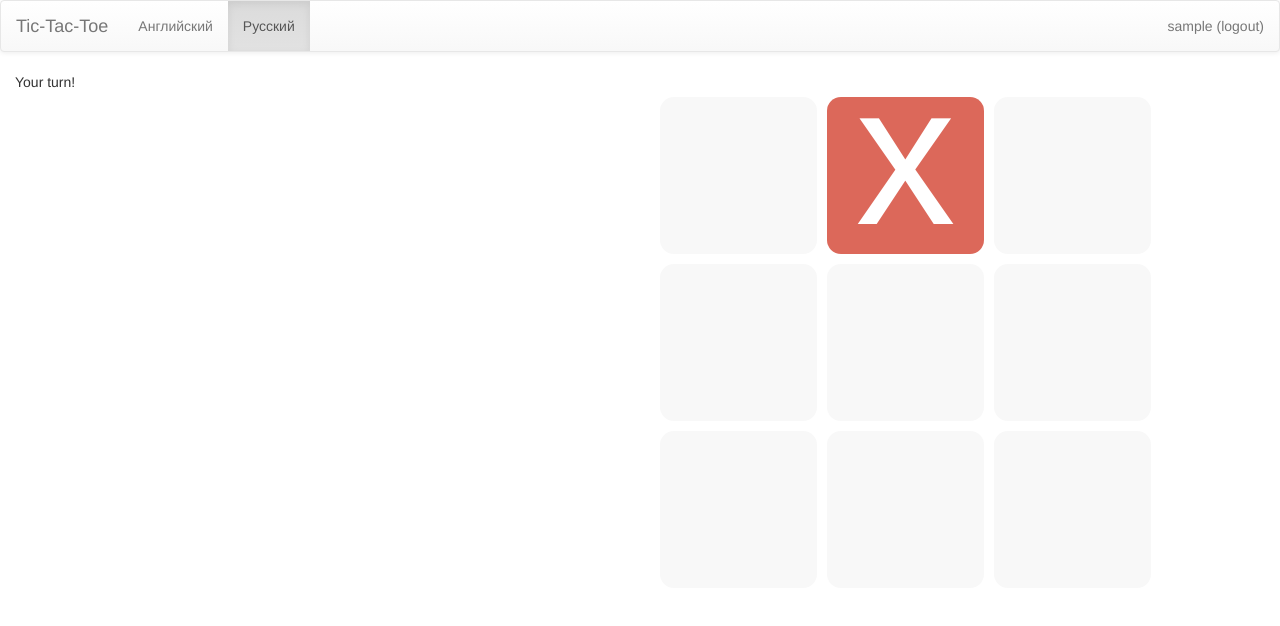
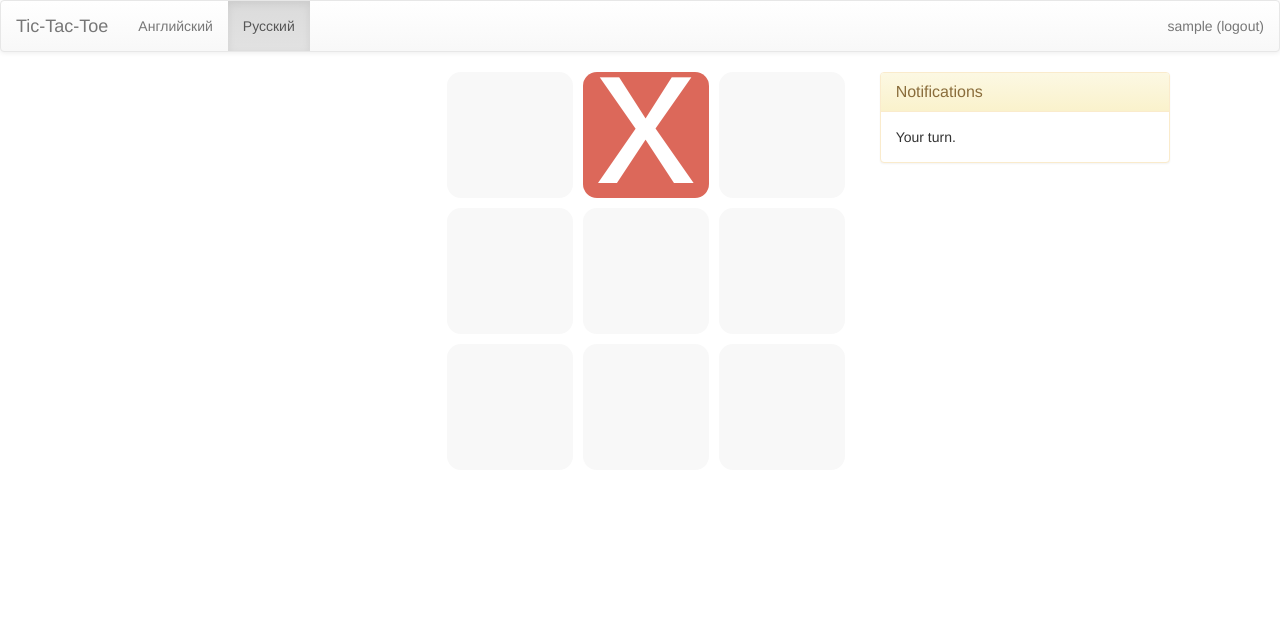
Before and after one commit to SrgyPetrov/tic-tac-toe, a Django app: page /ru/game/1/ in a window 1280 px wide. Shown: the top 626 px of the page. Run offline with Django 3.2, Linux system fonts and the light colour scheme; a user stored in the database is signed in; tables that the repository leaves empty hold one stand-in row (values such as "Sample post"); some libraries are stand-ins or nearby versions.

Commit message:
template fixes

```diff
--- a/game/views.py
+++ b/game/views.py
@@ -84,11 +84,37 @@ class GameDetailView(LoginRequiredMixin, DetailView):
 
     def get_context_data(self, **kwargs):
         context = super(GameDetailView, self).get_context_data(**kwargs)
+        self.player = 'x' if self.object.first_user == self.request.user else 'o'
+        self.playfield = self.object.get_playfield()
+        status, notification_text = self.get_notification()
         context.update({
-            'playfield': self.object.get_playfield(),
-            'player': 'x' if self.object.first_user == self.request.user else 'o',
+            'playfield': self.playfield,
+            'player': self.player,
+            'notification_text': notification_text,
+            'status': status
         })
         return context
+
+    def get_notification(self):
+        if self.playfield.is_game_over():
+            return self.get_result()
+        else:
+            return self.get_current_move()
+
+    def get_current_move(self):
+        if self.player == 'x':
+            return 'warning', _(u'Your turn.')
+        else:
+            return 'warning', _(u'Your opponents turn.')
+
+    def get_result(self):
+        winner = self.playfield.get_winner()
+        if winner and winner == self.player:
+            return 'success', _(u'You won!')
+        elif winner and winner != self.player:
+            return 'danger', _(u'You lost the game.')
+        else:
+            return 'info', _(u'Its a tie!')
 
 
 @login_required
--- a/project/static/css/game.css
+++ b/project/static/css/game.css
@@ -1,14 +1,19 @@
 .active-link {
     pointer-events: none;
 }
+
+.game-container {
+  width: 438px;
+}
+
 .playfield {
   height: 330px;
   width: 330px;
 }
 @media (min-width: 450px) {
   .playfield {
-    width: 535px;
-    height: 535px;
+    width: 410px;
+    height: 410px;
   }
 }
 .playfield div {
@@ -17,7 +22,7 @@
   cursor: pointer;
   color: #fff;
   height: 90px;
-  margin: 5px;
+  margin: 0 5px 10px;
   display: block;
   float: left;
   width: 90px;
@@ -31,9 +36,9 @@
 }
 @media (min-width: 450px) {
   .playfield div {
-    height: 157px;
-    width: 157px;
-    line-height: 115px;
+    height: 126px;
+    line-height: 84px;
+    width: 126px;
     font-size: 200px;
   }
 }
--- a/project/static/js/messages.js
+++ b/project/static/js/messages.js
@@ -73,7 +73,9 @@ function SwapUser() {
     }
 }
 
-socket.send("subscribe:" + user_id);
+if (typeof user_id != 'undefined') {
+    socket.send("subscribe:" + user_id);
+}
 
 function SetNotificationMessage(message) {
     $("#notifications").html("<div>" + message + "</div>");
--- a/project/templates/base.html
+++ b/project/templates/base.html
@@ -35,7 +35,7 @@
 
     <div class="container-fluid">
 
-
+{% comment %}
   <div id="notifications" class="messages">
       {% if messages %}
           {% for message in messages %}
@@ -44,11 +44,16 @@
       {% endif %}
   </div>
   <div id="messages" class="messages">
-        {% block messages %}{% endblock %}
   </div>
-
-
+{% endcomment %}
+      <div class="row">
+        <div class="col-md-4 col-md-offset-4 game-container">
           {% block content %}{% endblock content %}
+        </div>
+        <div class="col-md-3">
+          {% block notifications %}{% endblock notifications %}
+        </div>
+      </div>
     </div>
     <!-- jQuery (necessary for Bootstrap's JavaScript plugins) -->
     <script src="https://ajax.googleapis.com/ajax/libs/jquery/1.11.3/jquery.min.js"></script>
--- a/project/templates/game/game_detail.html
+++ b/project/templates/game/game_detail.html
@@ -1,12 +1,10 @@
 {% extends "base.html" %}
 {% load i18n %}
 {% block content %}
-  <div class="row">
-    <div class="col-md-5 col-md-offset-6 playfield">
-      {% for cell in playfield.cells %}
-        <div id="cell{{ forloop.counter0 }}" onclick="MakeMove(this, '{{ forloop.counter0 }}')" class="checked-{{ cell }}">{{ cell }}</div>
-      {% endfor %}
-    </div>
+  <div class="playfield">
+    {% for cell in playfield.cells %}
+      <div id="cell{{ forloop.counter0 }}" onclick="MakeMove(this, '{{ forloop.counter0 }}')" class="checked-{{ cell }}">{{ cell }}</div>
+    {% endfor %}
   </div>
 {% endblock content %}
 
@@ -25,20 +23,6 @@
   <p class="navbar-text navbar-right">{{ user.username }} (<a href="{% url 'users_logout' %}" class="navbar-link">{% trans "logout" %}</a>)</p>
 {% endblock navbar %}
 
-{% block messages %}
-    {% if playfield.is_game_over %}
-        {% with playfield.get_winner as winner %}
-            {% if winner %}
-                The winner is: {{ playfield.get_winner }}
-            {% else %}
-                Its a tie!
-            {% endif %}
-        {% endwith %}
-    {% else %}
-        {% if player == 'x' %}
-            Your turn!
-        {% else %}
-            Your opponents turn!
-        {% endif %}
-    {% endif %}
-{% endblock %}
+{% block notifications %}
+  {% include "notifications.html" with text=notification_text status=status %}
+{% endblock notifications %}
--- /dev/null
+++ b/project/templates/notifications.html
@@ -0,0 +1,9 @@
+{% load i18n %}
+<div class="panel panel-{{ status }}">
+  <div class="panel-heading">
+    <h3 class="panel-title">{% trans "Notifications" %}</h3>
+  </div>
+  <div class="panel-body">
+    {{ text }}
+  </div>
+</div>
--- a/project/templates/users/login.html
+++ b/project/templates/users/login.html
@@ -1,8 +1,6 @@
 {% extends "base.html" %}
 {% load widget_tweaks i18n %}
 {% block content %}
-  <div class="row">
-    <div class="col-md-4 col-md-offset-4">
   {% if form.errors %}
     <p class="text-center text-danger">{% trans "Your username and password didn't match. Please try again." %}</p>
   {% endif %}
@@ -29,8 +27,6 @@
       </form>
     </div>
   </div>
-    </div>
-  </div>
 {% endblock content %}
 
 {% block navbar %}
```
Lines whose indentation alone changed are shown as unchanged.
